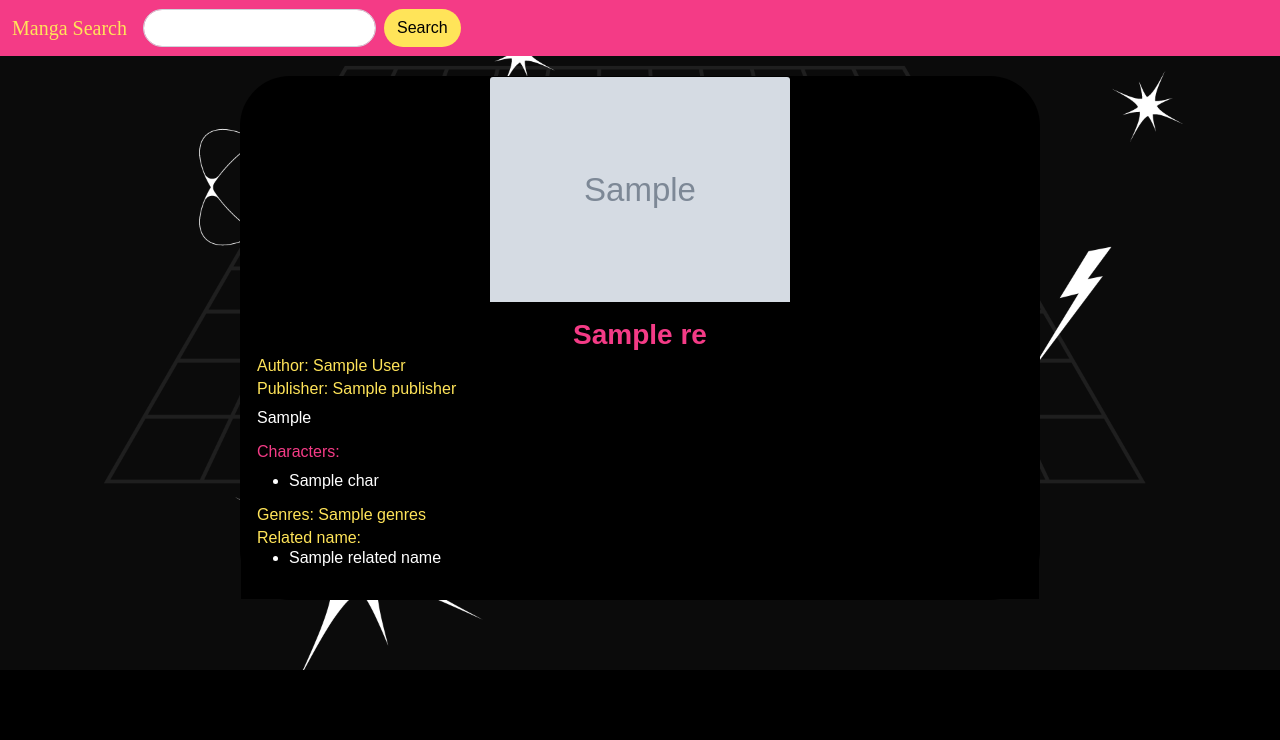
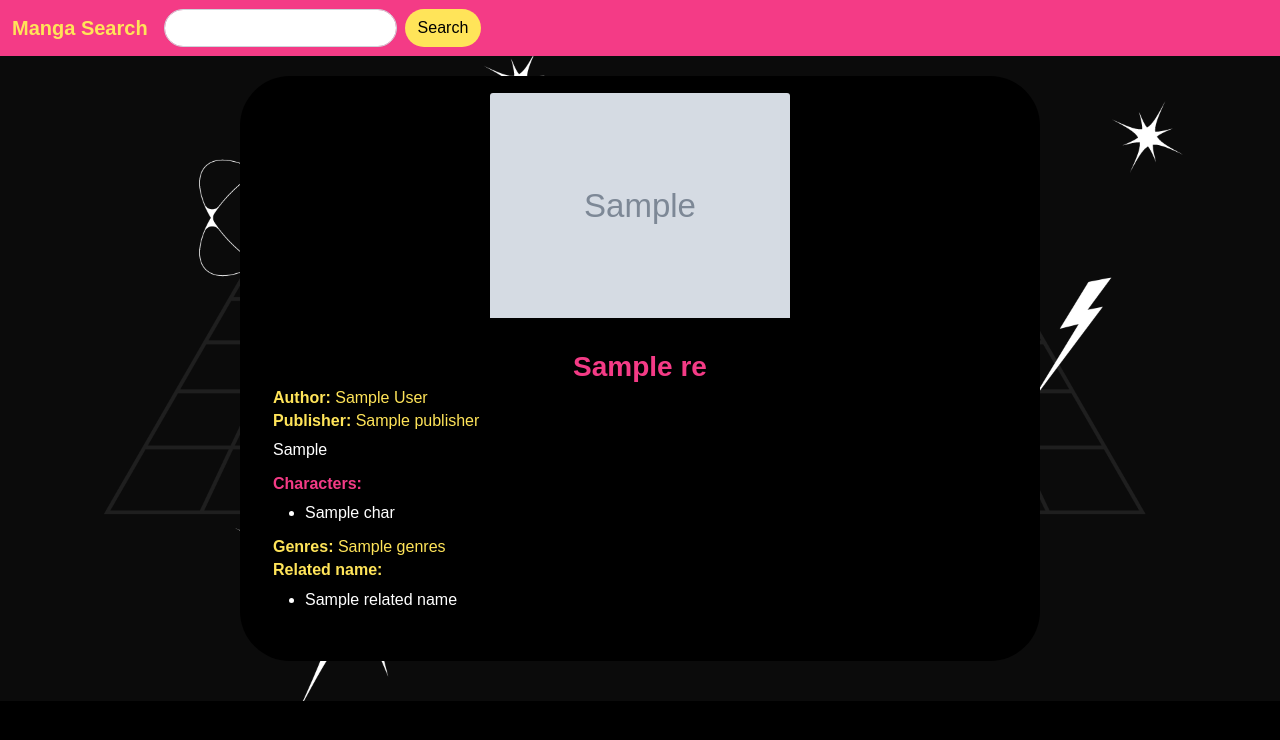
Before and after one commit to itsmebabysmiley/search-engine, a Flask app: template templates/manga_page.html in a window 1280 px wide. Shown: the top 740 px of the page. Run offline with Flask 2, Linux system fonts and the light colour scheme; the template is opened without the code that fills it: most values are stand-ins (such as "Sample title", 1, 10 or a date in 2020); grey boxes marked "Sample" are stand-in pictures.

Commit message:
fix font

```diff
--- a/templates/manga_page.html
+++ b/templates/manga_page.html
@@ -5,6 +5,7 @@
     <meta http-equiv="X-UA-Compatible" content="IE=edge">
     <link href="https://cdn.jsdelivr.net/npm/bootstrap@5.1.3/dist/css/bootstrap.min.css" rel="stylesheet" integrity="sha384-1BmE4kWBq78iYhFldvKuhfTAU6auU8tT94WrHftjDbrCEXSU1oBoqyl2QvZ6jIW3" crossorigin="anonymous">
     <script src="https://cdn.jsdelivr.net/npm/bootstrap@5.1.3/dist/js/bootstrap.bundle.min.js" integrity="sha384-ka7Sk0Gln4gmtz2MlQnikT1wXgYsOg+OMhuP+IlRH9sENBO0LRn5q+8nbTov4+1p" crossorigin="anonymous"></script>
+    <link rel="stylesheet" href="https://fonts.googleapis.com/css?family=Spartan">
     <meta name="viewport" content="width=device-width, initial-scale=1.0">
     <title>{{res['name']}}</title>
     <!-- CSS only -->
@@ -22,7 +23,7 @@
           background-color: #F43B86;
       }
       a {
-          font-family: league spartan;
+          font-weight: bold;
           color: #FFE459;
       }
       p{
@@ -71,7 +72,7 @@
         <div class="container-fluid d-flex justify-content-start">
           <a class="navbar-brand" href="/">Manga Search</a>
             <form class="d-flex" method="GET" action="{{url_for('search')}}">
-              <input class="form-control me-2" type="search" placeholder="{{ keyword }}" name="keyword" style="border-radius: 30px; size: 30px;">
+              <input class="form-control me-2" type="search" value="{{ keyword }}" name="keyword" style="border-radius: 30px; size: 30px;">
               <button class="btn" type="submit">Search</button>
             </form>
           </div>
@@ -81,28 +82,30 @@
     <div class="contianer d-flex justify-content-center" style="padding-top: 20px; padding-bottom: 20px;">
 
         <div class="card" style="width: 50rem; border-radius: 50px; background-color:black;">
-          <img src="{{img}}" class="card-img-top d-block mx-auto background-color:#000000" alt="..." style="width: 300px;" >
-          <div class="card-body">
+          <img src="{{img}}" class="card-img-top d-block mx-auto background-color:#000000" alt="..." style="width: 300px; margin-top:1rem;" >
+          <div class="card-body" style="border-radius: 50px; margin:1rem;">
             <h3 class="card-title text-center">{{res['name']}}</h3>
-            <h6 class="card-subtitle mb-2" style="color: #FFE459;">Author: {{res['author']}} </h6>
-            <h6 class="card-subtitle mb-2" style="color: #FFE459;">Publisher: {{res['publisher']}} </h6>
+            <h6 class="card-subtitle mb-2" style="color: #FFE459;"><b>Author:</b> {{res['author']}} </h6>
+            <h6 class="card-subtitle mb-2" style="color: #FFE459;"><b>Publisher:</b> {{res['publisher']}} </h6>
             <p class="card-text">{{res['short_story']}}</p>
-            <h6 class="card-subtitle mb-2" style="color: #F43B86;">Characters:</h6>
+            <h6 class="card-subtitle mb-2" style="color: #F43B86;"><b>Characters:</b></h6>
             <ul style="color:#FFFFFF">
               {% for char in res['characters'] %}
                 <li>{{char}}</li>
               {% endfor %}
             </ul>
-            <h6 class="card-subtitle mb-2" style="color: #FFE459;">Genres: {{res['genres']}}</h6>
-            <h6 class="card-subtitle mb-2" style="color: #FFE459;">Related name:
-
+            <h6 class="card-subtitle mb-2" style="color: #FFE459;"><b>Genres:</b> {{res['genres']}}</h6>
+            {% if res['related name'] != ''  %}
+              <h6 class="card-subtitle mb-2" style="color: #FFE459;"><b>Related name:</b></h6>
               <ul style="color:#FFFFFF">
                 {% for doc in res['related name'] %}
                 <li>{{doc}}</li>
                 {% endfor %}
               </ul>
+            {% endif %}
 
-            </h6>
+
+
           </div>
         </div>
     </div>
```
Also changed, not shown: templates/homepage.html (+6 -1 lines), templates/search.html (+8 -4 lines).
